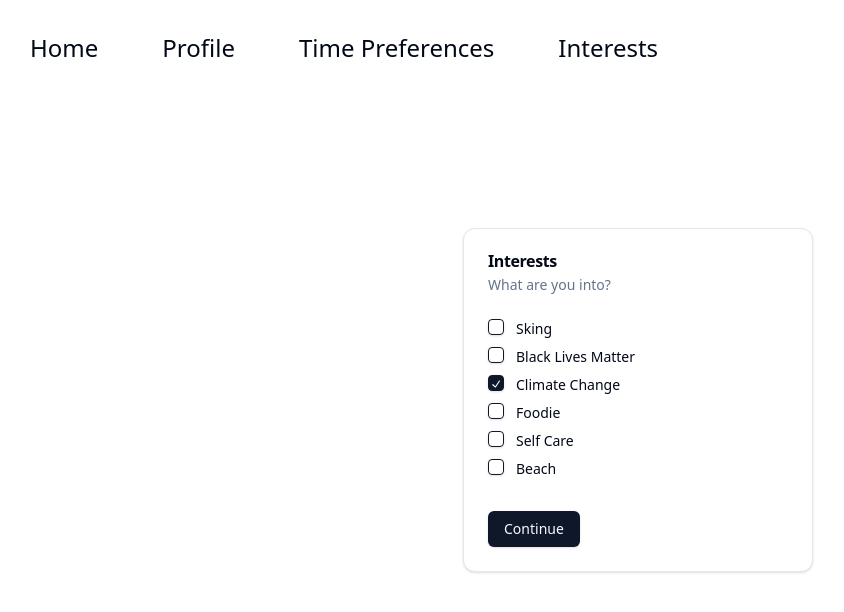
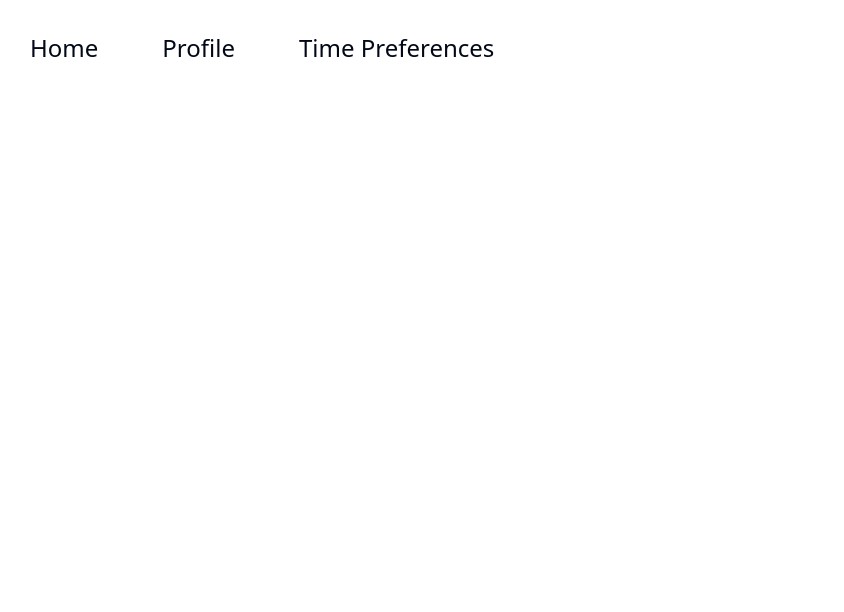
Before and after one commit to its-clem-fandango/lunchroulette-mirror, a React (Vite) app in the folder apps/client/: page /interests in a window 1280 px wide. Shown: the top 612 px of the page, without its empty margins (2-846 px from the left). Built offline with nearby package versions, Linux system fonts and the light colour scheme.

Commit message:
Remove Interests Page, Remove Company Input

```diff
--- a/apps/client/src/App.tsx
+++ b/apps/client/src/App.tsx
@@ -4,7 +4,6 @@ import { Link } from "react-router-dom"
 import Homepage from "./pages/Homepage"
 import TimePreferences from "./pages/Timepreferences"
 import LunchConfirmation from "./pages/LunchTodayConfirmation"
-import Interests from "./pages/Interests"
 
 function App() {
   return (
@@ -27,11 +26,6 @@ function App() {
               Time Preferences
             </Link>
           </li>
-          <li className="p-8">
-            <Link className="text-2xl" to="/interests">
-              Interests
-            </Link>
-          </li>
         </ul>
       </nav>
 
@@ -39,7 +33,6 @@ function App() {
       <Routes>
         <Route path="/" element={<Homepage />}></Route>
         <Route path="/profile" element={<CreateProfile />}></Route>
-        <Route path="/interests" element={<Interests />}></Route>
         <Route path="/preferences" element={<TimePreferences />}></Route>
         <Route path="/lunch" element={<LunchConfirmation />}></Route>
       </Routes>
--- a/apps/client/src/pages/CreateProfile.tsx
+++ b/apps/client/src/pages/CreateProfile.tsx
@@ -65,6 +65,87 @@ export default function CreateProfile() {
     },
   })
 
+  console.log("react hook form: ", form)
+
+  //************WITHOUT ZOD AND REACT HOOK FORM**************** */
+
+  /*   const MyForm = () => {
+    const [firstName, setFirstName] = useState('');
+    const [lastName, setLastName] = useState('');
+
+
+  const [companyName, setCompanyName] = useState('');
+
+    const handleSubmit = (event) => {
+      event.preventDefault();
+
+      const errors = {};
+
+      if (!firstName || firstName.length < 2 || firstName.length > 50) {
+        errors.firstName = 'First name must be between 2 and 50 characters long';
+      }
+
+      if (!lastName || lastName.length < 2 || lastName.length > 50) {
+        errors.lastName = 'Last name must be between 2 and 50 characters long';
+      }
+
+      if (!companyName) {
+        errors.companyName = 'Please select a company name';
+      }
+
+      if (Object.keys(errors).length === 0) {
+        // Submit the form data
+        console.log('Form submitted:', { firstName, lastName, companyName });
+      } else {
+        // Display the errors to the user
+        alert('Please fix the following errors:');
+        for (const error in errors) {
+          alert(`- ${errors[error]}`);
+        }
+      }
+    };
+
+    return (
+      <form
+
+  onSubmit={handleSubmit}>
+
+
+  <label>First Name:</label>
+
+
+  <input
+
+
+  type="text"
+
+
+  value={firstName}
+
+
+  onChange={(event) => setFirstName(event.target.value)}
+        />
+        {errors.firstName && <span className="error">{errors.firstName}</span>}
+        <label>Last Name:</label>
+        <input
+          type="text"
+          value={lastName}
+          onChange={(event) => setLastName(event.target.value)}
+        />
+        {errors.lastName && <span className="error">{errors.lastName}</span>}
+        <label>Company Name:</label>
+        <input
+          type="text"
+          value={companyName}
+          onChange={(event) => setCompanyName(event.target.value)}
+        />
+        {errors.companyName && <span className="error">{errors.companyName}</span>}
+        <button type="submit">Submit</button>
+      </form>
+    );
+  }; */
+  //************WITHOUT ZOD AND REACT HOOK FORM**************** */
+
   //************FILE UPLOAD**************** */
   //const fileRef = form.register("avatar", { required: true })
   //console.log(form.watch())
@@ -120,31 +201,6 @@ export default function CreateProfile() {
                   </FormItem>
                 )}
               />
-              <FormField
-                control={form.control}
-                name="companyName"
-                render={({ field }) => (
-                  <FormItem>
-                    <FormLabel>Company</FormLabel>
-                    <Select
-                      onValueChange={field.onChange}
-                      defaultValue={field.value}
-                    >
-                      <FormControl>
-                        <SelectTrigger>
-                          <SelectValue placeholder="Select a verified company to display" />
-                        </SelectTrigger>
-                      </FormControl>
-                      <SelectContent>
-                        <SelectItem value="arol.dev">arol.dev</SelectItem>
-                        <SelectItem value="Cooltra">cooltra</SelectItem>
-                        <SelectItem value="impact">impact</SelectItem>
-                      </SelectContent>
-                    </Select>
-                    <FormMessage />
-                  </FormItem>
-                )}
-              />
               {
                 //************FILE UPLOAD**************** */
                 /* <FormField
--- a/apps/client/src/pages/Interests.tsx
+++ /dev/null
@@ -1,118 +0,0 @@
-import interests from "@/lib/interests"
-import { zodResolver } from "@hookform/resolvers/zod"
-import { useForm } from "react-hook-form"
-import * as z from "zod"
-
-import { Button } from "@/components/ui/button"
-import { Checkbox } from "@/components/ui/checkbox"
-import {
-  Form,
-  FormControl,
-  FormField,
-  FormItem,
-  FormLabel,
-  FormMessage,
-} from "@/components/ui/form"
-import { toast } from "@/components/ui/use-toast"
-
-import {
-  Card,
-  CardContent,
-  CardDescription,
-  CardHeader,
-  CardTitle,
-} from "@/components/ui/card"
-
-import { createUser } from "../../../server/src/db/db-api"
-
-const FormSchema = z.object({
-  items: z.array(z.string()).refine((value) => value.some((item) => item), {
-    message: "You have to select at least one item.",
-  }),
-})
-
-export default function Interests() {
-  const form = useForm<z.infer<typeof FormSchema>>({
-    resolver: zodResolver(FormSchema),
-    defaultValues: {
-      items: ["climate change"],
-    },
-  })
-
-  function onSubmit(data: z.infer<typeof FormSchema>) {
-    console.log(data)
-
-    toast({
-      title: "You submitted the following values:",
-      description: (
-        <pre className="mt-2 w-[340px] rounded-md bg-slate-950 p-4">
-          <code className="text-white">{JSON.stringify(data, null, 2)}</code>
-        </pre>
-      ),
-    })
-
-    createUser("John", "Doe", "Company SA", data.items)
-  }
-  return (
-    <div className="absolute top-1/2 left-1/2 -translate-x-1/2 -translate-y-1/2">
-      <Card className="w-[350px]">
-        <CardHeader>
-          <CardTitle>Interests</CardTitle>
-          <CardDescription>What are you into?</CardDescription>
-        </CardHeader>
-        <CardContent>
-          <Form {...form}>
-            <form onSubmit={form.handleSubmit(onSubmit)} className="space-y-8">
-              <FormField
-                control={form.control}
-                name="items"
-                render={() => (
-                  <FormItem>
-                    {interests.map((item) => (
-                      <FormField
-                        key={item.id}
-                        control={form.control}
-                        name="items"
-                        render={({ field }) => {
-                          return (
-                            <FormItem
-                              key={item.id}
-                              className="flex flex-row items-start space-x-3 space-y-0"
-                            >
-                              <FormControl>
-                                <Checkbox
-                                  checked={field.value?.includes(item.id)}
-                                  onCheckedChange={(checked) => {
-                                    return checked
-                                      ? field.onChange([
-                                          ...field.value,
-                                          item.id,
-                                        ])
-                                      : field.onChange(
-                                          field.value?.filter(
-                                            (value) => value !== item.id,
-                                          ),
-                                        )
-                                  }}
-                                />
-                              </FormControl>
-                              <FormLabel className="text-sm font-normal">
-                                {item.label}
-                              </FormLabel>
-                            </FormItem>
-                          )
-                        }}
-                      />
-                    ))}
-                    <FormMessage />
-                  </FormItem>
-                )}
-              />
-              <Button type="submit">Continue</Button>
-            </form>
-          </Form>{" "}
-        </CardContent>
-      </Card>
-    </div>
-  )
-}
```
